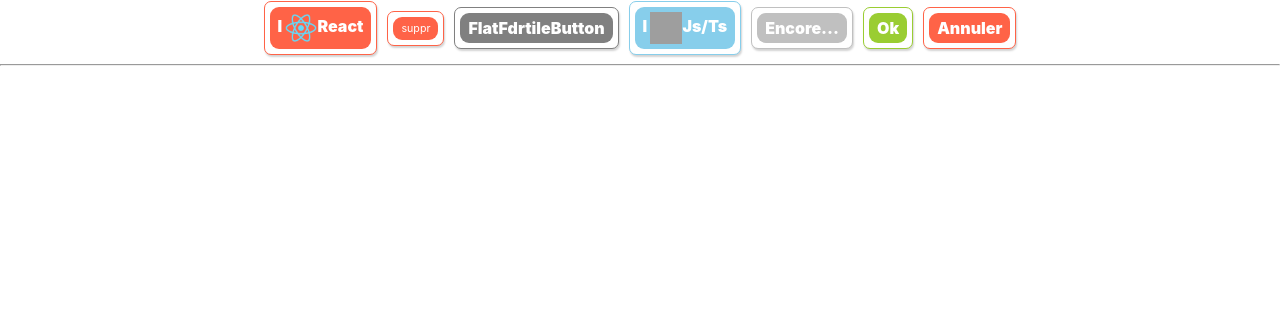
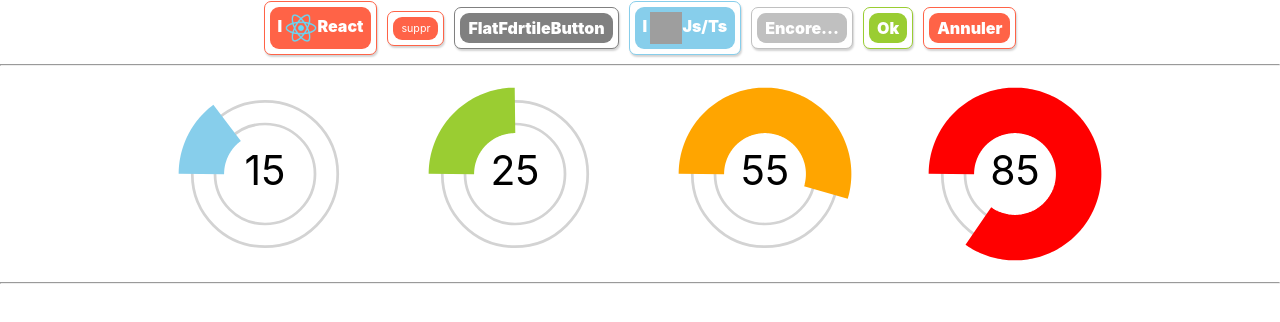
Before and after one commit to champix56/react-components, a React (Create React App) app: page / in a window 1280 px wide. Shown: the top 322 px of the page. Built offline with nearby package versions, Linux system fonts and the light colour scheme; grey boxes are pictures that could not be loaded.

Commit message:
v0.0.2a add GraphCircular

```diff
--- a/src/components/App/App.tsx
+++ b/src/components/App/App.tsx
@@ -1,6 +1,7 @@
 import React from 'react';
 import styles from './App.module.scss';
 import FlatFertileButton, { FlatAutoButton } from '../FlatFertileButton/FlatFertileButton';
+import GraphCircular from '../GraphCircular/GraphCircular';
 const App: React.FC = () => (
   <div className={styles.App} data-testid="App">
     {/* flat button */}
@@ -17,6 +18,11 @@ const App: React.FC = () => (
     <FlatAutoButton type="ok" onClick={e => { }} />
     <FlatAutoButton type="cancel" onClick={e => { }} />
     <hr />
+    <GraphCircular value={15}/>
+    <GraphCircular value={25}/>
+    <GraphCircular value={55}/>
+    <GraphCircular value={85}/>
+    <hr />
   </div>
 );
 
--- /dev/null
+++ b/src/components/GraphCircular/GraphCircular.module.scss
@@ -0,0 +1,7 @@
+.GraphCircular {}
+.GraphCircular {
+    user-select: none;
+}
+.bar{
+    box-shadow: 5px 3px 54px grey;
+}
--- /dev/null
+++ b/src/components/GraphCircular/GraphCircular.tsx
@@ -0,0 +1,53 @@
+import React from 'react';
+import styles from './GraphCircular.module.scss';
+
+const theme=["skyblue","skyblue","yellowgreen","orange","tomato","red"]
+const GraphCircular: React.FC = (
+  props: {
+    value: number, max?: number,withGrid: boolean,
+    height?: string, width?: string, display?: "inline" | "block"
+  }
+) => {
+  const rayon1 = 70;//, rayon2 = 20;
+  const stepsPerRevolution = 256;
+  let points: Array<{ x: number, y: number }> = [];
+  let startAlpha=-Math.PI;
+  let alpha = startAlpha;
+  let pointStr="";
+
+  const color=getColorOf(props.value)
+  while ( alpha - startAlpha < (Math.PI*2) && alpha - startAlpha < ( alphaStepValuesRatio()*props.value )) {
+    points.push({x:Math.cos(alpha)*rayon1,y:Math.sin(alpha)*rayon1});
+    if(pointStr.length>1)pointStr+=" ";
+    pointStr+=""+(Math.cos(alpha)*rayon1)+","+(Math.sin(alpha)*rayon1);
+    alpha+=2*Math.PI/stepsPerRevolution;
+  };
+
+  return (
+    <svg className={styles.GraphCircular} data-testid="GraphCircular"
+      height={props.height} width={props.width} display={props.display}
+      viewBox="-110 -110 220 220" version="1.1">
+      {props.withGrid?<polyline points="-100,0 100,0" stroke="black"/>:""}
+      {props.withGrid?<polyline points="0,-100 0,100" stroke="black" /> :""}
+      <text x="0" textAnchor="middle" alignmentBaseline="middle" y="0" fontSize="45" >{props.value}</text>
+      <circle cx="0" cy="0" r="55" strokeWidth="3" stroke="lightgrey" fill="none" />
+      <circle cx="0" cy="0" r="80" strokeWidth="3" stroke="lightgrey" fill="none" />
+      <polyline points={pointStr} stroke={color} strokeWidth="50" fill="none" className={styles.bar} />
+    </svg>
+  );
+  function getColorOf(params:number):string {
+    const colorStep=theme.length/(props.max !== undefined && props.max > props.value ? props.max : 100);
+    const step=params * colorStep;
+      return theme[step.toFixed()];
+  }
+  function alphaStepValuesRatio() {
+    return 2 * Math.PI / (props.max !== undefined && props.max > props.value ? props.max : 100);
+  }
+};
+GraphCircular.defaultProps = {
+  value: 99,//[20,25,35,10,5,5],
+  height: "200px",
+  width: "250px",
+  display: "inline"
+};
+export default GraphCircular;
```
Also changed, not shown: 2 other files (tests, documents, lock files or other folders).
